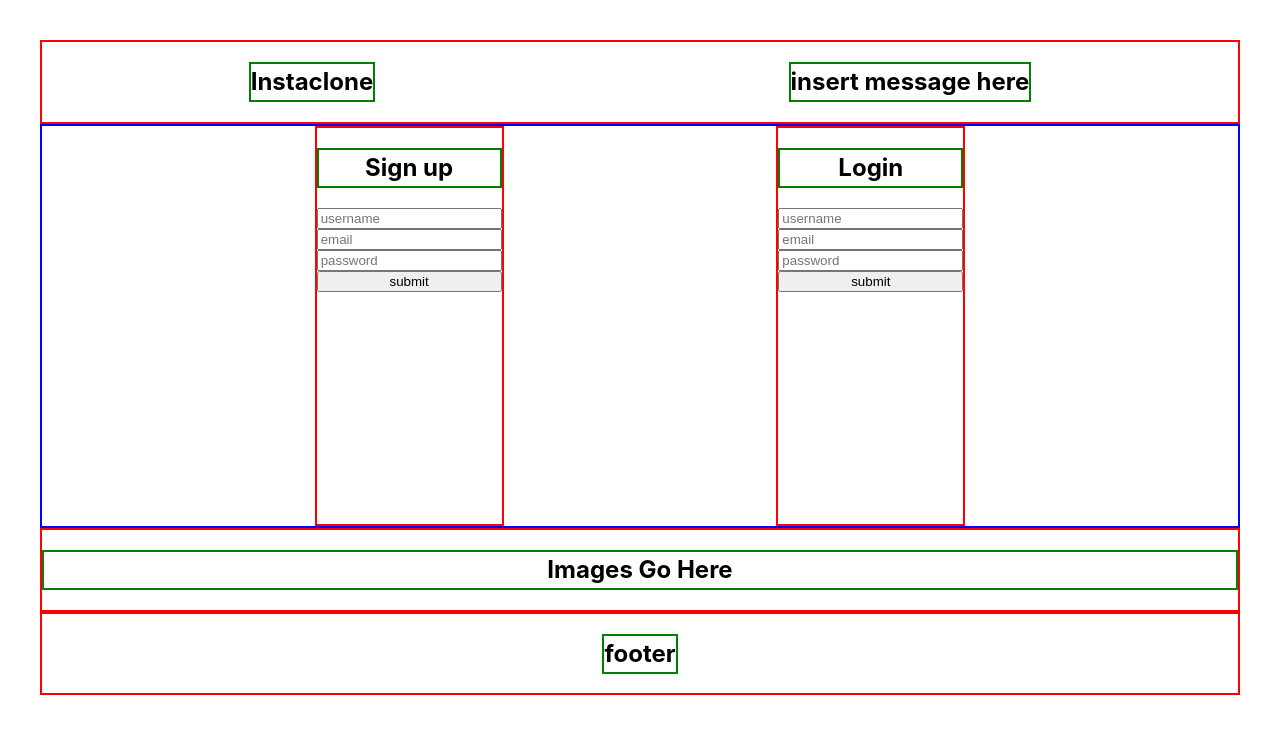
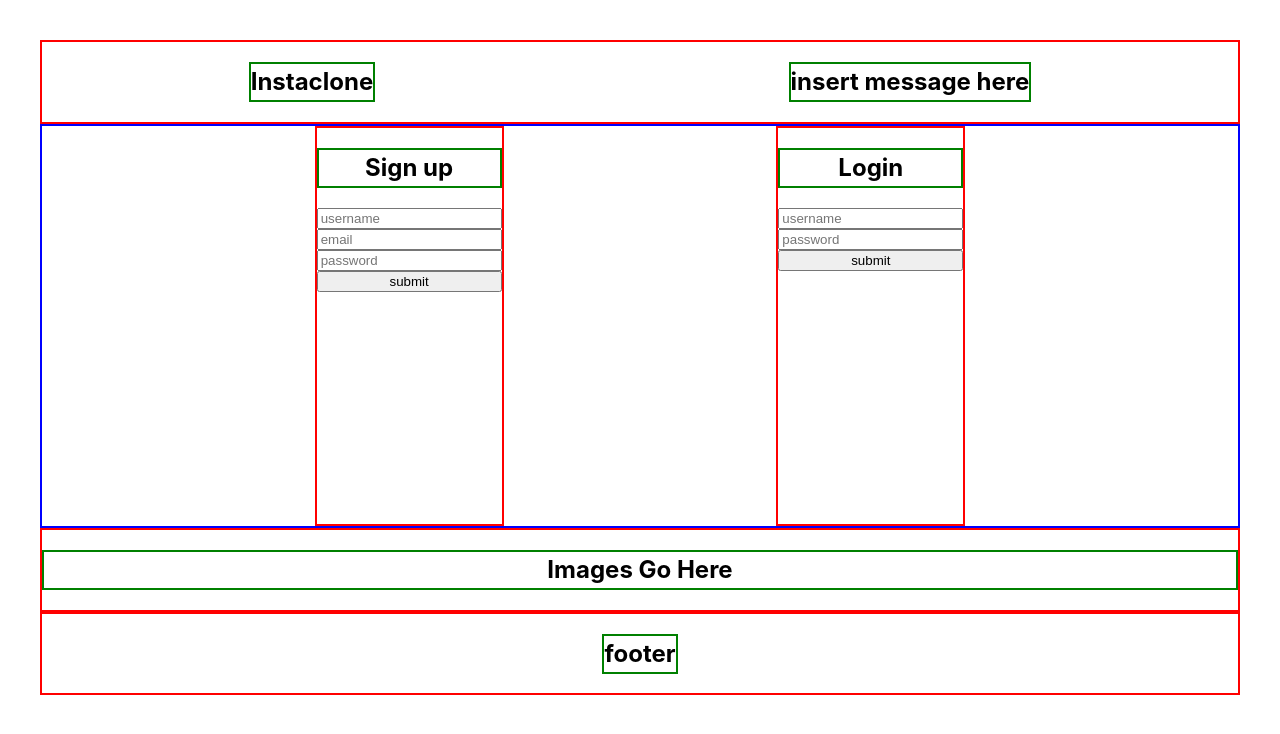
Before and after one commit to Rowan12628/m55-week10-frontend, a React (Vite) app: page / in a window 1280 px wide. Shown: the top 734 px of the page. Built offline with nearby package versions, Linux system fonts and the light colour scheme.

Commit message:
fix: remove email input from login component

```diff
--- a/src/components/logOrSign/login/Login.jsx
+++ b/src/components/logOrSign/login/Login.jsx
@@ -6,7 +6,6 @@ const Login = () => {
       <h2>Login</h2>
       <form className="inputWrap">
         <input placeholder="username" />
-        <input placeholder="email" />
         <input placeholder="password" />
         <button type="submit">submit</button>
       </form>
```
